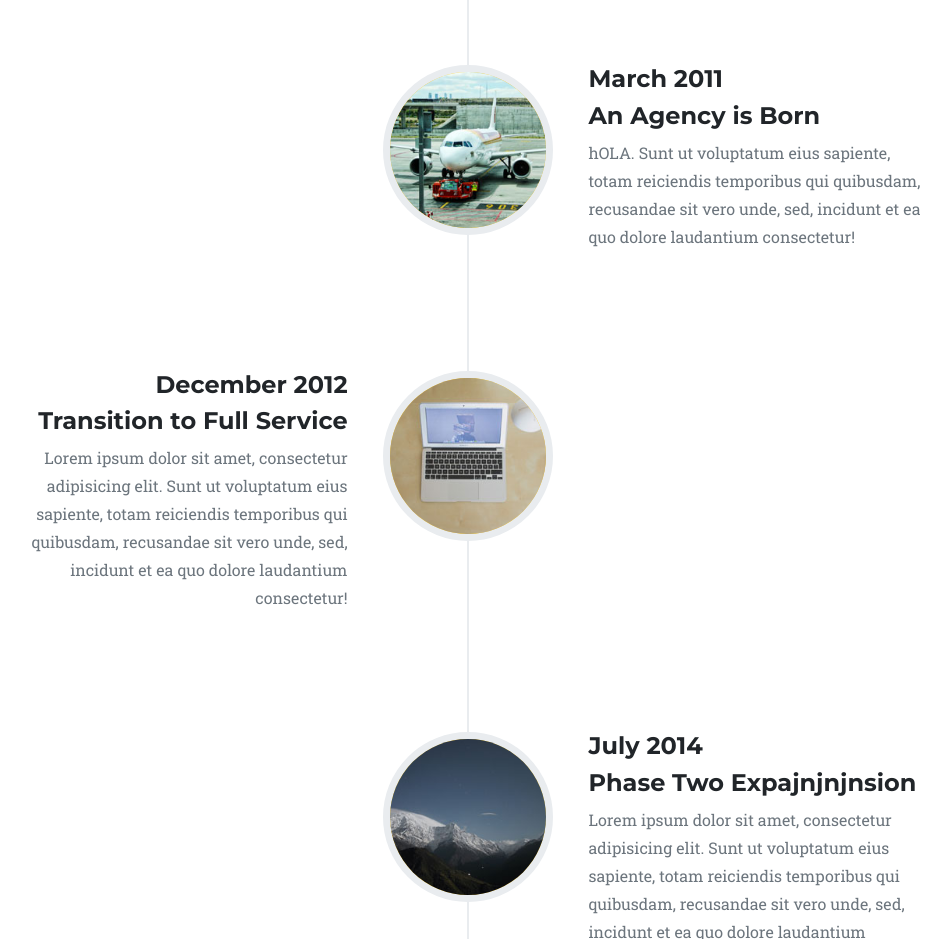
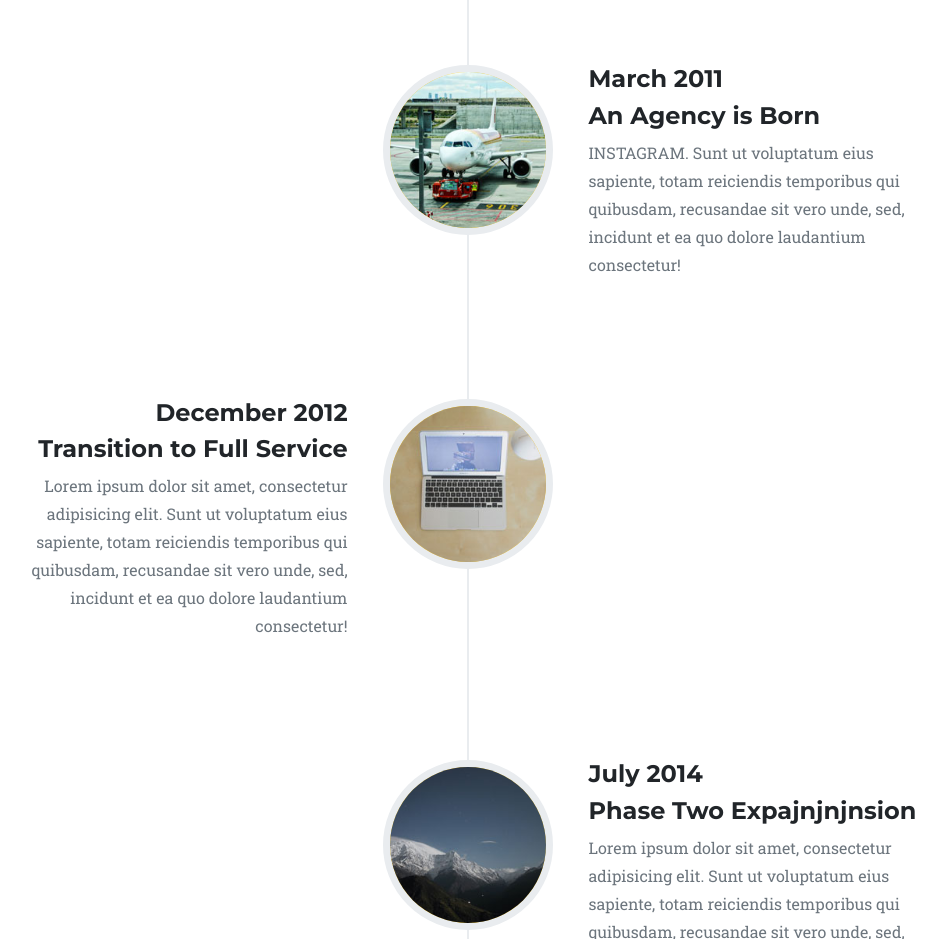
Before and after one commit to luisBadilla/PruebaGit, a plain HTML site: page index.html in a window 1280 px wide. Shown: the part 3060-3999 px from the top of the page, without its empty margins (172-1123 px from the left). Drawn offline with nearby package versions, Linux system fonts and the light colour scheme; a web font is replaced by a local one.

```diff
--- a/index.html
+++ b/index.html
@@ -185,7 +185,7 @@
                             <h4 class="subheading">An Agency is Born</h4>
                         </div>
                         <div class="timeline-body">
-                            <p class="text-muted"> hOLA. Sunt ut voluptatum eius sapiente, totam reiciendis temporibus qui quibusdam, recusandae sit vero unde, sed, incidunt et ea quo dolore laudantium consectetur!</p>
+                            <p class="text-muted"> INSTAGRAM. Sunt ut voluptatum eius sapiente, totam reiciendis temporibus qui quibusdam, recusandae sit vero unde, sed, incidunt et ea quo dolore laudantium consectetur!</p>
                         </div>
                     </div>
                 </li>
```
